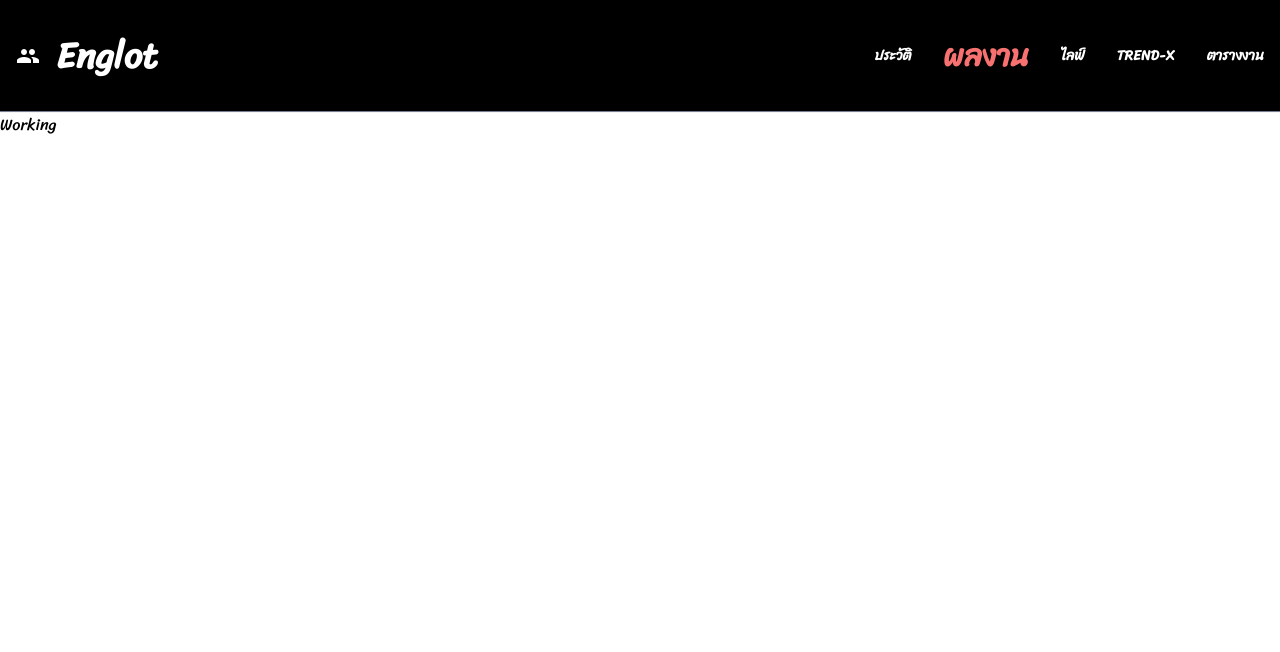
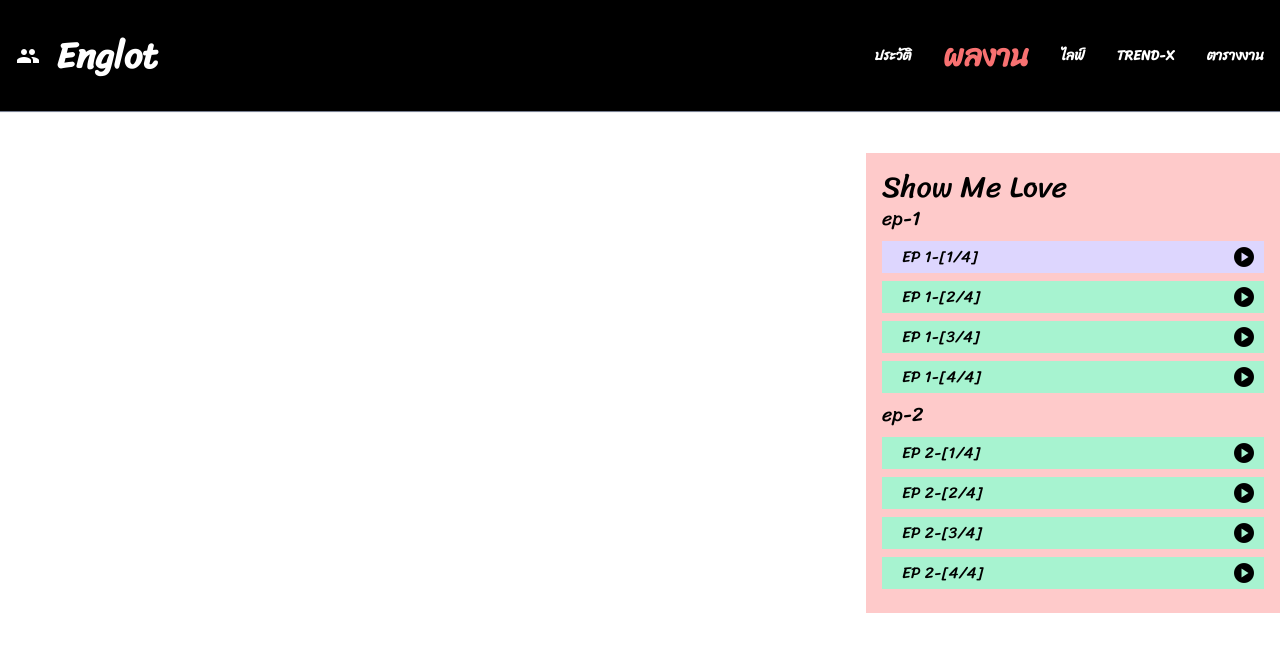
Before and after one commit to darunporn-san/englot, a Next.js app: page /working in a window 1280 px wide. Shown: the top 652 px of the page. Built offline with nearby package versions, Linux system fonts and the light colour scheme.

Commit message:
[feat] video playlist

```diff
--- a/package.json
+++ b/package.json
@@ -12,7 +12,8 @@
     "axios": "^1.7.2",
     "next": "14.2.5",
     "react": "^18",
-    "react-dom": "^18"
+    "react-dom": "^18",
+    "react-player": "^2.16.0"
   },
   "devDependencies": {
     "@types/node": "^20",
--- a/src/app/globals.css
+++ b/src/app/globals.css
@@ -237,3 +237,13 @@ body {
   background: #ccc;
   z-index: -1;
 }
+
+.player-wrapper {
+  position: relative;
+}
+
+.react-player {
+  position: absolute;
+  top: 0;
+  left: 0;
+}
--- a/src/app/history/page.tsx
+++ b/src/app/history/page.tsx
@@ -75,7 +75,7 @@ export default function History() {
             <div className="ml-5">
               <DetailHistory />
             </div>
-          )}
+         )}
         </div>
 
         <div className={`card-history-2 ${selected !== "" && "hidden"}`}>
--- a/src/app/working/page.tsx
+++ b/src/app/working/page.tsx
@@ -1,8 +1,10 @@
 'use client'
+import Playlist from "@/components/working/playlist";
+import { seriesList } from "@/components/working/seires";
 import Image from "next/image";
 import { useEffect } from "react";
 
 export default function Working() {
 
-  return <div className="gallery">Working</div>;
+  return <div className="my-10"><Playlist selectList = {seriesList[0]}/></div>;
 }
--- /dev/null
+++ b/src/components/working/playlist.tsx
@@ -0,0 +1,132 @@
+"use client";
+
+import dynamic from "next/dynamic";
+import { useState } from "react";
+
+import ReactPlayer from "react-player/lazy";
+import { seriesList } from "./seires";
+
+const smlPlaylist = [
+  {
+    url: "https://youtu.be/jVAEF51dosk?si=tA5pDSklnzQkiBXm",
+    ep: "1-[1/4]",
+  },
+  {
+    url: "https://youtu.be/rhj1fehFI8Q?si=U44PRl2axZiRsP7F",
+    ep: "1-[2/4]",
+  },
+  {
+    url: "https://youtu.be/dt4P0uTua3U?si=HSpEBwRiDmOw5NJe",
+    ep: "1-[3/4]",
+  },
+  {
+    url: "https://youtu.be/DNKogMzdHHE?si=TAsd3m7efRkMVzBy",
+    ep: "1-[4/4]",
+  },
+];
+// const ReactPlayer = dynamic(()=> import('react-player'),{ssr:true})
+const Playlist = ({ selectList }: any) => {
+  const [selected, setSelected]: any = useState(selectList.list[0].list[0]);
+  const [playing, setPlaying] = useState(false);
+  console.log("selectList", selectList.list);
+  const handlePlayPause = () => {
+    setPlaying(!playing);
+  };
+
+  //   const [duration,setDuration] = useState(0)
+  //   const [played,setPlayed] = useState(0)
+  //   const handleDuration = (dura:any) => {
+  //     console.log('onDuration', dura)
+  //     setDuration(dura)
+  //   }
+
+  //   const pad = (tim:any) =>{
+  //     return ('0' + tim).slice(-2)
+
+  //   }
+  //   const secondToMin = (seconds:any) => {
+  //     const date = new Date(seconds * 1000)
+  //     const hh = date.getUTCHours()
+  //     const mm = date.getUTCMinutes()
+  //     const ss = pad(date.getUTCSeconds())
+  //     if (hh) {
+  //       return `${hh}:${pad(mm)}:${ss}`
+  //     }
+  //     return `${mm}:${ss}`
+
+  //   }
+  return (
+    <div className="md:flex ">
+      <div className="w-full md:w-2/3 player-wrapper pt-[80%] md:pt-[35%]">
+        <ReactPlayer
+          url={selected.url}
+          controls={true}
+          width="100%"
+          playing={playing}
+          height="100%"
+          className="react-player"
+          //   onDuration={handleDuration}
+          onPlay={() => setPlaying(true)}
+          onPause={() => setPlaying(false)}
+        />
+      </div>
+      <div className="w-full md:w-1/3 bg-red-200 overflow-y-auto md:ml-10 p-4">
+        <p className="text-3xl">{selectList.name} </p>
+        {selectList.list?.map((list: any, key: number) => (
+          <div>
+            <div className="text-xl">{list.key}</div>
+            {list.list?.map((eplist: any, key: number) => {
+                console.log('eplist: ',list, eplist)
+              return (
+                <div className={`flex my-2 pl-5 mr-5 md:mr-0 justify-between cursor-pointer px-2 py-1  ${selected.ep === eplist.ep? "bg-violet-200 ":"bg-emerald-200" }`} onClick={() => setSelected(eplist)}>
+                      <div >EP {eplist.ep}</div>
+                      <span className="material-icons" onClick={handlePlayPause}>
+                     {playing && selected.ep === eplist.ep
+                      ? "pause_circle"
+                      : "play_circle"}
+                  </span>
+                </div>
+
+                // <div
+                //   className={`flex my-2 mr-5 md:mr-0 justify-between cursor-pointer ${
+                //     selected.ep === eplist.ep
+                //       ? "bg-violet-200 "
+                //       : "bg-emerald-200 "
+                //   } px-2 py-1 `}
+                //   onClick={() => {
+                //     setSelected(eplist);
+                //   }}
+                // >
+                //   <div>EP {eplist.ep}</div>
+
+                //   <span className="material-icons" onClick={handlePlayPause}>
+                //     {playing && selected.ep === eplist.ep
+                //       ? "pause_circle"
+                //       : "play_circle"}
+                //   </span>
+                // </div>
+              );
+            })}
+          </div>
+        ))}
+        {/* {seriesList?.list.map((list: any, key: number) => (
+          <div
+            className={`flex my-2 mr-5 md:mr-0 justify-between cursor-pointer ${
+              selected.ep === list.ep ? "bg-violet-200 " : "bg-emerald-200 "
+            } px-2 py-1 `}
+            onClick={() => {
+              setSelected(list);
+            }}
+          >
+            <div>EP {list.ep}</div>
+
+            <span className="material-icons" onClick={handlePlayPause}>
+              {playing && selected.ep === list.ep ? "pause_circle" : "play_circle"}
+            </span>
+          </div>
+        ))} */}
+      </div>
+    </div>
+  );
+};
+export default Playlist;
--- /dev/null
+++ b/src/components/working/seires.tsx
@@ -0,0 +1,49 @@
+export const seriesList = [
+  {
+    name: "Show Me Love",
+    list: [
+      {
+        key: "ep-1",
+        list: [
+          {
+            url: "https://youtu.be/jVAEF51dosk?si=tA5pDSklnzQkiBXm",
+            ep: "1-[1/4]",
+          },
+          {
+            url: "https://youtu.be/rhj1fehFI8Q?si=U44PRl2axZiRsP7F",
+            ep: "1-[2/4]",
+          },
+          {
+            url: "https://youtu.be/dt4P0uTua3U?si=HSpEBwRiDmOw5NJe",
+            ep: "1-[3/4]",
+          },
+          {
+            url: "https://youtu.be/DNKogMzdHHE?si=TAsd3m7efRkMVzBy",
+            ep: "1-[4/4]",
+          },
+        ],
+      },
+      {
+        key: "ep-2",
+        list: [
+          {
+            url: "https://youtu.be/jVAEF51dosk?si=tA5pDSklnzQkiBXm",
+            ep: "2-[1/4]",
+          },
+          {
+            url: "https://youtu.be/rhj1fehFI8Q?si=U44PRl2axZiRsP7F",
+            ep: "2-[2/4]",
+          },
+          {
+            url: "https://youtu.be/dt4P0uTua3U?si=HSpEBwRiDmOw5NJe",
+            ep: "2-[3/4]",
+          },
+          {
+            url: "https://youtu.be/DNKogMzdHHE?si=TAsd3m7efRkMVzBy",
+            ep: "2-[4/4]",
+          },
+        ],
+      },
+    ],
+  },
+];
```
Also changed, not shown: 1 other file (tests, documents, lock files or other folders).
